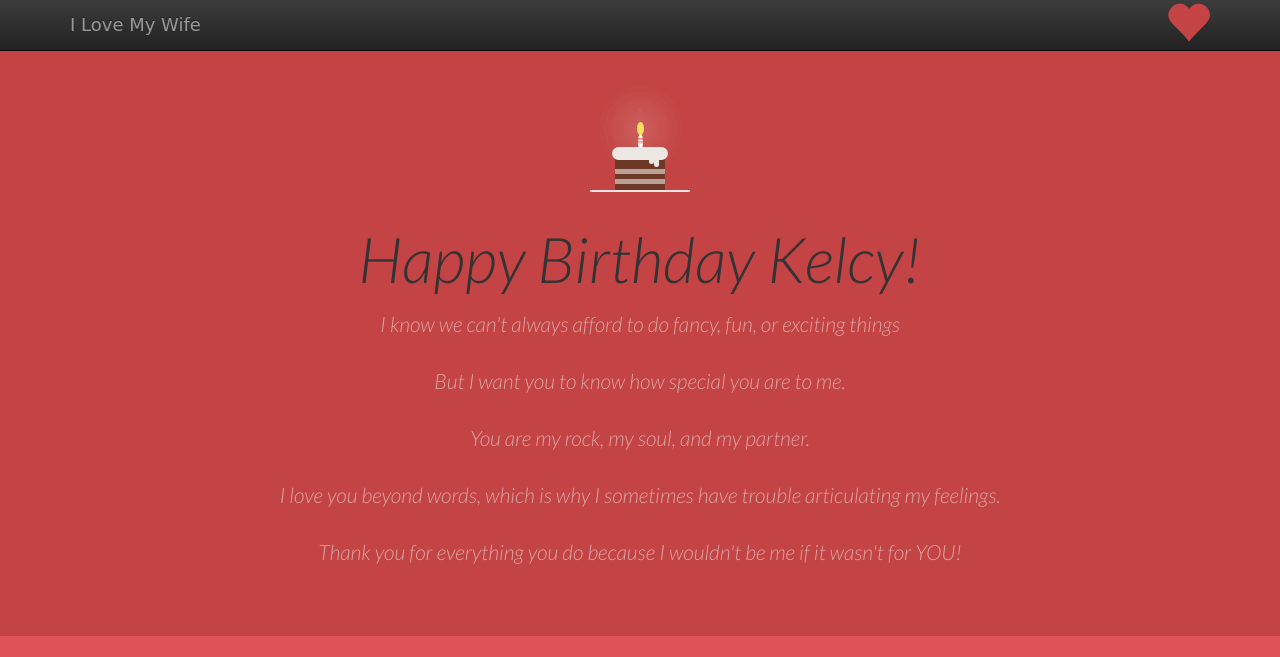
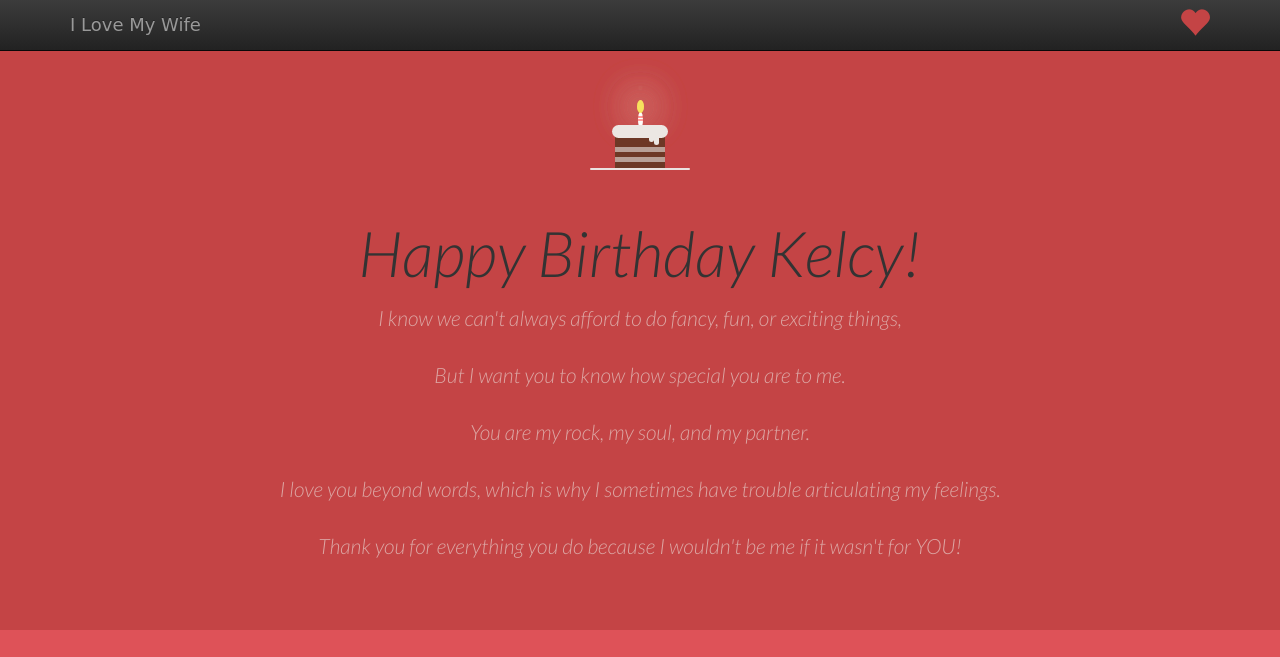
Before and after one commit to nross63/bday, a plain HTML site: page index.html in a window 1280 px wide. Shown: the top 657 px of the page. Drawn offline with nearby package versions, Linux system fonts and the light colour scheme; animation ran at ten frames a second; a web font is replaced by a local one.

Commit message:
fix typo and cake position

```diff
--- a/index.html
+++ b/index.html
@@ -40,24 +40,24 @@
 
     <!-- Main jumbotron for a primary marketing message or call to action -->
     <div class="jumbotron">
+      <div class="cake">
+        <div class="velas">
+        <div class="fuego"></div>
+        <div class="fuego"></div>
+        <div class="fuego"></div>
+        <div class="fuego"></div>
+        <div class="fuego"></div>
+      </div>
+      <div class="cobertura"></div>
+      <div class="bizcocho"></div>
+    </div>
       <div class="container">
         <h1>Happy Birthday Kelcy!</h1>
-        <p>I know we can't always afford to do fancy, fun, or exciting things</p>
+        <p>I know we can't always afford to do fancy, fun, or exciting things,</p>
         <p>But I want you to know how special you are to me.</p>
         <p>You are my rock, my soul, and my partner.</p>
         <p>I love you beyond words, which is why I sometimes have trouble articulating my feelings.</p>
         <p>Thank you for everything you do because I wouldn't be me if it wasn't for YOU!</p>
-        <div class="cake">
-          <div class="velas">
-          <div class="fuego"></div>
-          <div class="fuego"></div>
-          <div class="fuego"></div>
-          <div class="fuego"></div>
-          <div class="fuego"></div>
-        </div>
-        <div class="cobertura"></div>
-        <div class="bizcocho"></div>
-      </div>
     </div>
     </div>
 
@@ -93,7 +93,7 @@
       <hr>
       <canvas id="heart"></canvas>
       <footer>
-        <p>&copy; @nross 2014</p>
+        <p>&copy; <a href="https://twitter.com/nross63" >@nross</a> 2014</p>
       </footer>
     </div> <!-- /container -->        <script src="//ajax.googleapis.com/ajax/libs/jquery/1.11.0/jquery.min.js"></script>
         <script>window.jQuery || document.write('<script src="js/vendor/jquery-1.11.0.min.js"><\/script>')</script>
--- a/scss/main.scss
+++ b/scss/main.scss
@@ -16,8 +16,9 @@ canvas {
   background-color: rgba(0, 0, 0,.2);
 }
 .glyphicon-heart{
+  padding-top:.2em;
   color:$pinkish;
-  font-size: 3.25em;
+  font-size: 2.25em;
   float:right;
 }
 .navbar-brand{
@@ -29,10 +30,10 @@ canvas {
 */
 .cake {
   position: absolute;
-  top: 50%;
+  top: 5em;
   left: 50%;
   margin-left: -50px;
-  margin-top: -22em;
+margin-top:0;
   width: 100px;
   height: 100px;
 }
@@ -221,7 +222,7 @@ p {
 h1 {
   color: #6c5299;
   font-size: 1em;
-  margin-top: 2em;
+  margin-top: 1.9em;
 }
 p {
   color: rgba(236, 231, 227, 0.6);
```
Also changed, not shown: css/main.css.
